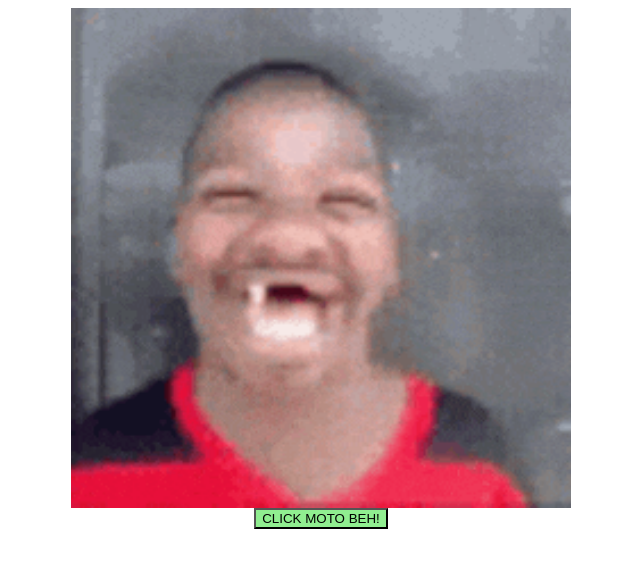
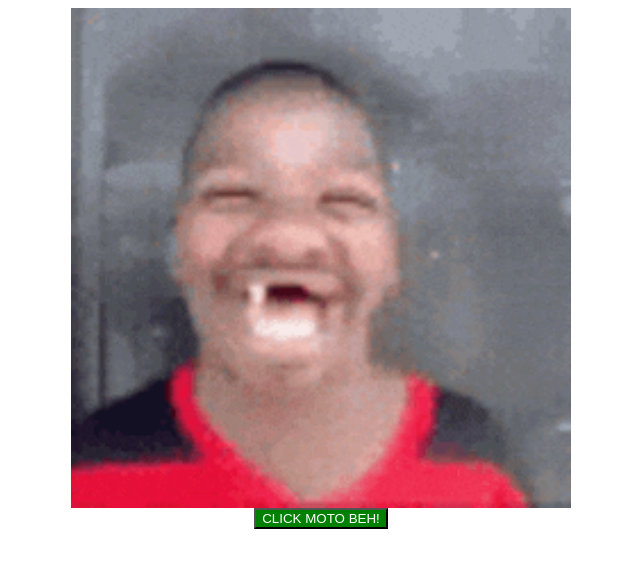
Before and after one commit to gicelle1D/Basic-Web-Development-Refresher, a plain HTML site: page gicelle3D/bago to/index.html in a window 1280 px wide. Shown: the whole page, without its empty margins (319-959 px from the left). Drawn offline with Linux system fonts and the light colour scheme.

Commit message:
Update index.html

```diff
--- a/gicelle3D/bago to/index.html
+++ b/gicelle3D/bago to/index.html
@@ -3,6 +3,21 @@
 <title>RESUME</title>
 </head>
 <body>
+<style>
+.bouncing{
+color: white;
+background-color: green;
+animation:bounce 1s infinite;
+}
+@keyframes bounce{
+0%, 100%{transform: translateY(0);}
+50%{transform: translateY(15PX);}
+}
+
+</style>
+</head>
+<body>
+
 
 
 <div style= "text-align:center;">
@@ -12,7 +27,7 @@
 
 <a href = "index2.html">
 <div style= "text-align:center;">
-<button style= "background-color:lightgreen; color:black;"  >CLICK MOTO BEH!</button>
+<button class= "bouncing"  >CLICK MOTO BEH!</button>
 </a>
 </div>
 
```
